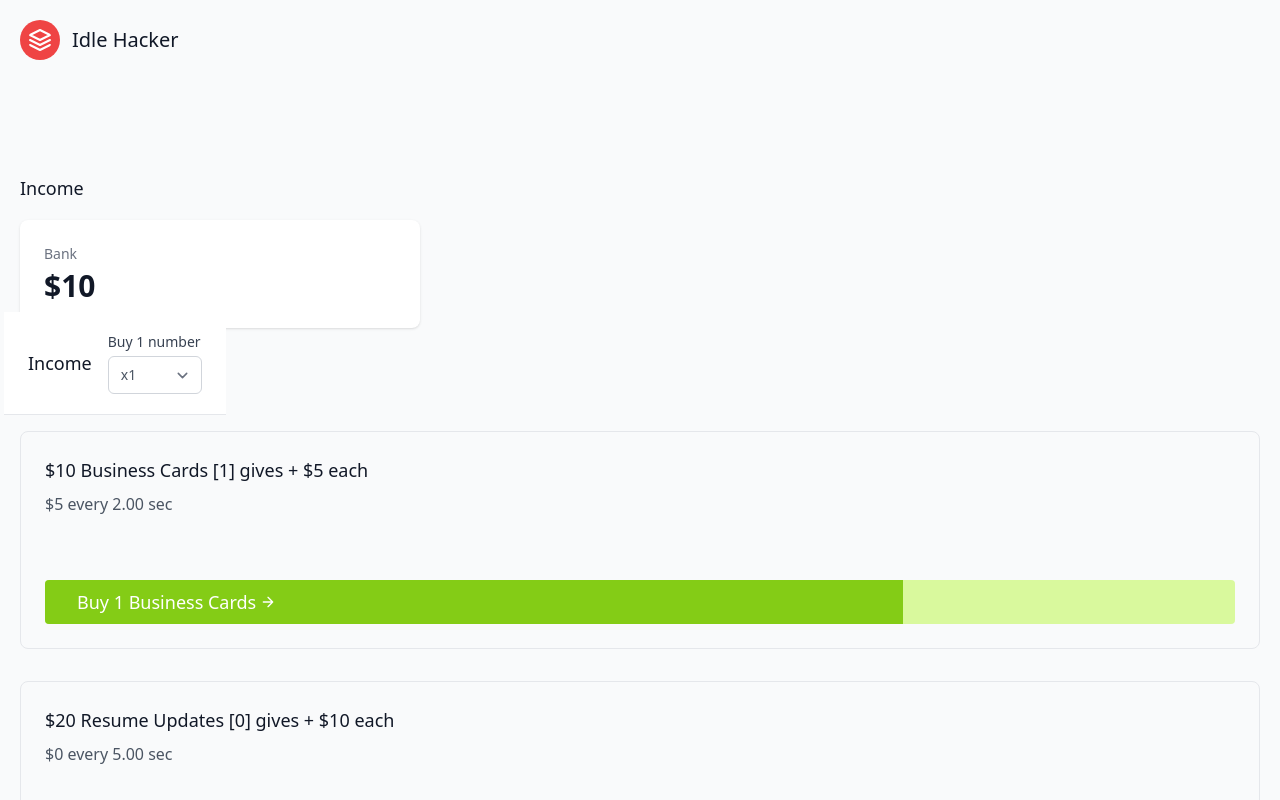
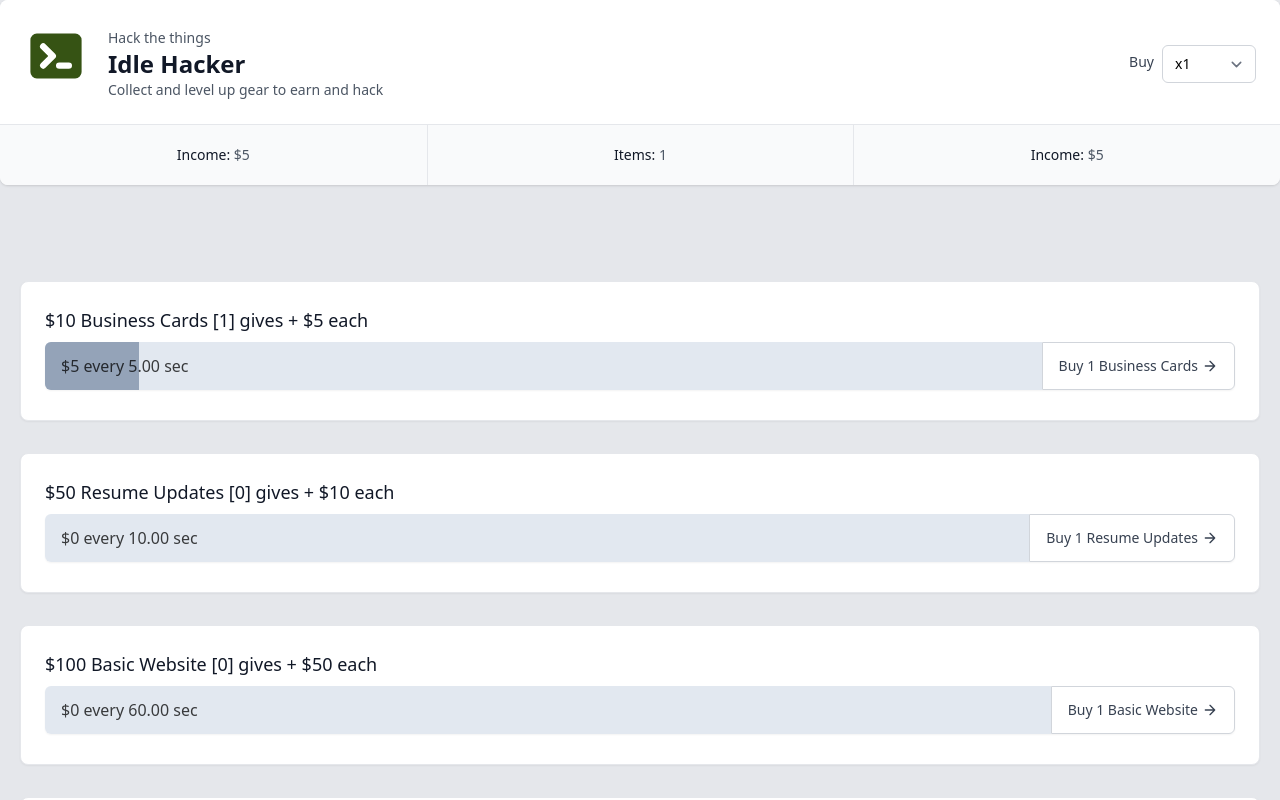
Before and after one commit to jackmcpickle/idle-hacker, a React (Vite) app: page / in a window 1280 px wide. Shown: the top 800 px of the page. Built offline with nearby package versions, Linux system fonts and the light colour scheme.

Commit message:
update layout

```diff
--- a/package.json
+++ b/package.json
@@ -21,6 +21,8 @@
         "vite-tsconfig-paths": "^3.3.17"
     },
     "dependencies": {
+        "@headlessui/react": "^1.4.3",
+        "@heroicons/react": "^1.0.5",
         "@tailwindcss/forms": "^0.4.0",
         "@typescript-eslint/eslint-plugin": "^5.9.0",
         "@typescript-eslint/parser": "^5.9.0",
--- a/src/components/App.tsx
+++ b/src/components/App.tsx
@@ -1,6 +1,5 @@
 import React from 'react';
 import { GlobalStateProvider } from '@/state/context';
-import { DisplayIncome } from '@/components/DisplayIncome';
 import { Header } from '@/components/Header';
 import { Income } from '@/components/Income';
 
@@ -11,7 +10,6 @@ export const App = () => {
                 <Header />
                 <section className="text-gray-600 body-font">
                     <div className="container px-5 py-24 mx-auto">
-                        <DisplayIncome />
                         <Income />
                     </div>
                 </section>
--- a/src/components/ButtonTimer.tsx
+++ b/src/components/ButtonTimer.tsx
@@ -24,15 +24,11 @@ export const ButtonTimer: React.FC<ButtonProps> = ({ incomeType }) => {
     );
 
     return (
-        <button
-            disabled={!canAfford}
-            className="relative inline-flex items-center w-full px-8 py-2 mx-auto mt-16 text-lg text-white border-0 focus:outline-none group"
-            onClick={() => handleIncreaseQty(purchaseQty)}
-        >
+        <div className="relative z-0 inline-flex items-stretch w-full rounded-md shadow-sm">
             <div
                 className={classNames(
                     canAfford ? 'bg-lime-200 group-hover:bg-lime-300' : 'bg-slate-200',
-                    'absolute top-0 left-0 right-0 bottom-0 overflow-hidden h-full text-xs flex rounded'
+                    'overflow-hidden flex-grow h-12 text-xs flex rounded-l-md items-center'
                 )}
             >
                 <div
@@ -41,13 +37,21 @@ export const ButtonTimer: React.FC<ButtonProps> = ({ incomeType }) => {
                         canAfford ? 'bg-lime-500 group-hover:bg-lime-600' : '',
                         incomeType.hasInventory() && !canAfford ? 'bg-slate-400' : '',
                         percent === 100 && incomeType.isFastCountdown() ? 'progress-bar-striped animate-progress' : '',
-                        'shadow-none flex flex-col text-center whitespace-nowrap text-white justify-center transition-all duration-50 ease-in'
+                        'shadow-none flex flex-col text-center whitespace-nowrap text-white justify-center transition-all duration-50 ease-in h-12'
                     )}
                 ></div>
+                <span className="absolute px-4 text-base text-black opacity-75">
+                    ${incomeType.getIncome()} every {(incomeType.getCountdown() / 1000).toFixed(2)} sec
+                </span>
             </div>
-            <div className="relative z-1">
+            <button
+                disabled={!canAfford}
+                className="relative inline-flex items-center px-4 py-2 text-sm font-medium text-gray-700 bg-white border border-gray-300 rounded-r-md hover:bg-gray-50 focus:z-10 focus:outline-none focus:ring-1 focus:ring-limeborder-lime-50-500 focus:border-lime-50-500"
+                onClick={() => handleIncreaseQty(purchaseQty)}
+            >
+                <span>
                     Buy {purchaseQty} {incomeType.name}
-            </div>
+                </span>
                 <svg
                     fill="none"
                     stroke="currentColor"
@@ -60,5 +64,6 @@ export const ButtonTimer: React.FC<ButtonProps> = ({ incomeType }) => {
                     <path d="M5 12h14M12 5l7 7-7 7"></path>
                 </svg>
             </button>
+        </div>
     );
 };
--- a/src/components/Header.tsx
+++ b/src/components/Header.tsx
@@ -1,23 +1,47 @@
-export const Header = () => {
+import { useGlobalStateProvider } from '@/state/context';
+import { TerminalIcon } from '@heroicons/react/solid';
+import { PurchaseMultiplier } from './PurchaseMultiplier';
+
+export function Header() {
+    const { state } = useGlobalStateProvider();
     return (
-        <header className="text-gray-600 body-font">
-            <div className="container flex flex-col flex-wrap items-center p-5 mx-auto md:flex-row">
-                <a className="flex items-center mb-4 font-medium text-gray-900 title-font md:mb-0">
-                    <svg
-                        xmlns="http://www.w3.org/2000/svg"
-                        fill="none"
-                        stroke="currentColor"
-                        strokeLinecap="round"
-                        strokeLinejoin="round"
-                        strokeWidth="2"
-                        className="w-10 h-10 p-2 text-white bg-red-500 rounded-full"
-                        viewBox="0 0 24 24"
-                    >
-                        <path d="M12 2L2 7l10 5 10-5-10-5zM2 17l10 5 10-5M2 12l10 5 10-5"></path>
-                    </svg>
-                    <span className="ml-3 text-xl">Idle Hacker</span>
-                </a>
+        <div className="overflow-hidden bg-white rounded-lg shadow">
+            <h2 className="sr-only" id="profile-overview-title">
+                Idle Hacker
+            </h2>
+            <div className="p-6 bg-white">
+                <div className="sm:flex sm:items-center sm:justify-between">
+                    <div className="sm:flex sm:space-x-5">
+                        <div className="flex-shrink-0">
+                            <TerminalIcon className="w-16 h-16 text-lime-900" />
+                        </div>
+                        <div className="mt-4 text-center sm:mt-0 sm:pt-1 sm:text-left">
+                            <p className="text-sm font-medium text-gray-600">Hack the things</p>
+                            <p className="text-xl font-bold text-gray-900 sm:text-2xl">Idle Hacker</p>
+                            <p className="text-sm font-medium text-gray-600">
+                                Collect and level up gear to earn and hack
+                            </p>
+                        </div>
+                    </div>
+                    <div className="flex justify-center mt-5 sm:mt-0">
+                        <PurchaseMultiplier />
+                    </div>
+                </div>
             </div>
-        </header>
+            <div className="grid grid-cols-1 border-t border-gray-200 divide-y divide-gray-200 bg-gray-50 sm:grid-cols-3 sm:divide-y-0 sm:divide-x">
+                <div className="px-6 py-5 text-sm font-medium text-center">
+                    <span className="text-gray-900">Income:</span> <span className="text-gray-600">${state.bank}</span>
+                </div>
+                <div className="px-6 py-5 text-sm font-medium text-center">
+                    <span className="text-gray-900">Items:</span>{' '}
+                    <span className="text-gray-600">
+                        {state.incomeTypes.reduce((sum, i) => sum + i.getInventory(), 0)}
+                    </span>
+                </div>
+                <div className="px-6 py-5 text-sm font-medium text-center">
+                    <span className="text-gray-900">Income:</span> <span className="text-gray-600">${state.bank}</span>
+                </div>
+            </div>
+        </div>
     );
-};
+}
--- a/src/components/Income.tsx
+++ b/src/components/Income.tsx
@@ -1,6 +1,5 @@
 import { useGlobalStateProvider } from '@/state/context';
 import { ButtonTimer } from '@/components/ButtonTimer';
-import { PurchaseMultiplier } from './PurchaseMultiplier';
 
 export const Income = () => {
     const { state } = useGlobalStateProvider();
@@ -8,35 +7,16 @@ export const Income = () => {
     const incomes = state.incomeTypes.map((incomeType, index) => {
         return (
             <div className="w-full p-4" key={index}>
-                <div className="p-6 border border-gray-200 rounded-lg">
+                <div className="p-6 bg-white border border-gray-200 rounded-lg shadow-sm">
                     <h2 className="mb-2 text-lg font-medium text-gray-900 title-font">
                         ${incomeType.getCost()} {incomeType.name} [{incomeType.getInventory()}] gives + $
                         {incomeType.getValue()} each
                     </h2>
-                    <p>
-                        ${incomeType.getIncome()} every {(incomeType.getCountdown() / 1000).toFixed(2)} sec
-                    </p>
-                    <p>
-                        <ButtonTimer incomeType={incomeType} />
-                    </p>
+                    <ButtonTimer incomeType={incomeType} />
                 </div>
             </div>
         );
     });
 
-    return (
-        <div className="flex flex-wrap -m-4">
-            <div className="px-4 py-5 bg-white border-b border-gray-200 sm:px-6">
-                <div className="flex flex-wrap items-center justify-between -mt-2 -ml-4 sm:flex-nowrap">
-                    <div className="mt-2 ml-4">
-                        <h3 className="text-lg font-medium leading-6 text-gray-900">Income</h3>
-                    </div>
-                    <div className="flex-shrink-0 mt-2 ml-4">
-                        <PurchaseMultiplier />
-                    </div>
-                </div>
-            </div>
-            {incomes}
-        </div>
-    );
+    return <div className="flex flex-wrap -m-4">{incomes}</div>;
 };
--- a/src/components/PurchaseMultiplier.tsx
+++ b/src/components/PurchaseMultiplier.tsx
@@ -51,15 +51,15 @@ export function PurchaseMultiplier() {
     }, []);
 
     return (
-        <div>
-            <label htmlFor="location" className="block text-sm font-medium text-gray-700">
-                Buy {state.purchaseMultiplier.value} number
+        <div className='flex items-center'>
+            <label htmlFor="location" className="block mx-2 text-sm font-medium text-gray-700">
+                Buy
             </label>
             <select
                 id="location"
                 name="location"
                 onChange={handleChange}
-                className="block w-full py-2 pl-3 pr-10 mt-1 text-base border-gray-300 rounded-md focus:outline-none focus:ring-indigo-500 focus:border-indigo-500 sm:text-sm"
+                className="block w-full py-2 pl-3 pr-10 mt-1 text-base border-gray-300 rounded-md focus:outline-none focus:ring-lime-500 focus:border-lime-500 sm:text-sm"
                 value={state.purchaseMultiplier.value}
             >
                 {options.map((o) => (
--- a/src/index.css
+++ b/src/index.css
@@ -1,7 +1,7 @@
 @tailwind base;
 
 html, body {
-    @apply bg-gray-50;
+    @apply bg-gray-200;
 }
 
 .progress-bar-striped {
--- a/src/models/incomes.ts
+++ b/src/models/incomes.ts
@@ -82,8 +82,8 @@ export class IncomeType {
 }
 
 export const INCOME_TYPES = [
-    new IncomeType({ name: 'Business Cards', cost: 10, income: 5, countdown: 2000, inventory: 1 }),
-    new IncomeType({ name: 'Resume Updates', cost: 20, income: 10, countdown: 5000 }),
-    new IncomeType({ name: 'Basic Website', cost: 100, income: 50, countdown: 10000 }),
-    new IncomeType({ name: 'E-commerce site', cost: 1000, income: 500, countdown: 20000 }),
+    new IncomeType({ name: 'Business Cards', cost: 10, income: 5, countdown: 5000, inventory: 1 }),
+    new IncomeType({ name: 'Resume Updates', cost: 50, income: 10, countdown: 10000 }),
+    new IncomeType({ name: 'Basic Website', cost: 100, income: 50, countdown: 60000 }),
+    new IncomeType({ name: 'E-commerce site', cost: 1000, income: 500, countdown: 120000 }),
 ];
```
Also changed, not shown: 1 other file (tests, documents, lock files or other folders). Lines whose indentation alone changed are shown as unchanged.
